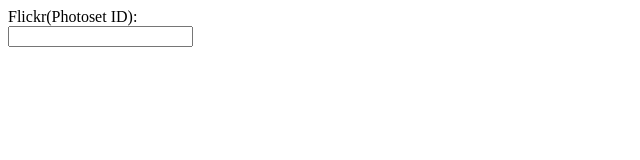
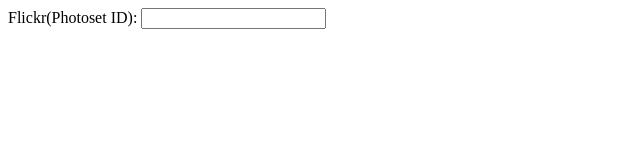
Before and after one commit to Repy/AlbumDownloader, a plain HTML site: page index.html in a window 1280 px wide. Shown: the whole page, without its empty margins (0-640 px from the left). Drawn offline with Linux system fonts and the light colour scheme.

Commit message:
Update index.html

```diff
--- a/index.html
+++ b/index.html
@@ -5,7 +5,7 @@
 <title>Album Downloader</title>
 </head>
 <body>
-Flickr(Photoset ID): <form action="flickr.html"><input type="text" name="id" value=""></form>
+<form action="flickr.html">Flickr(Photoset ID): <input type="text" name="id" value=""><imput type="submit" value="Go"></form>
 </body>
 
 </html>
```
